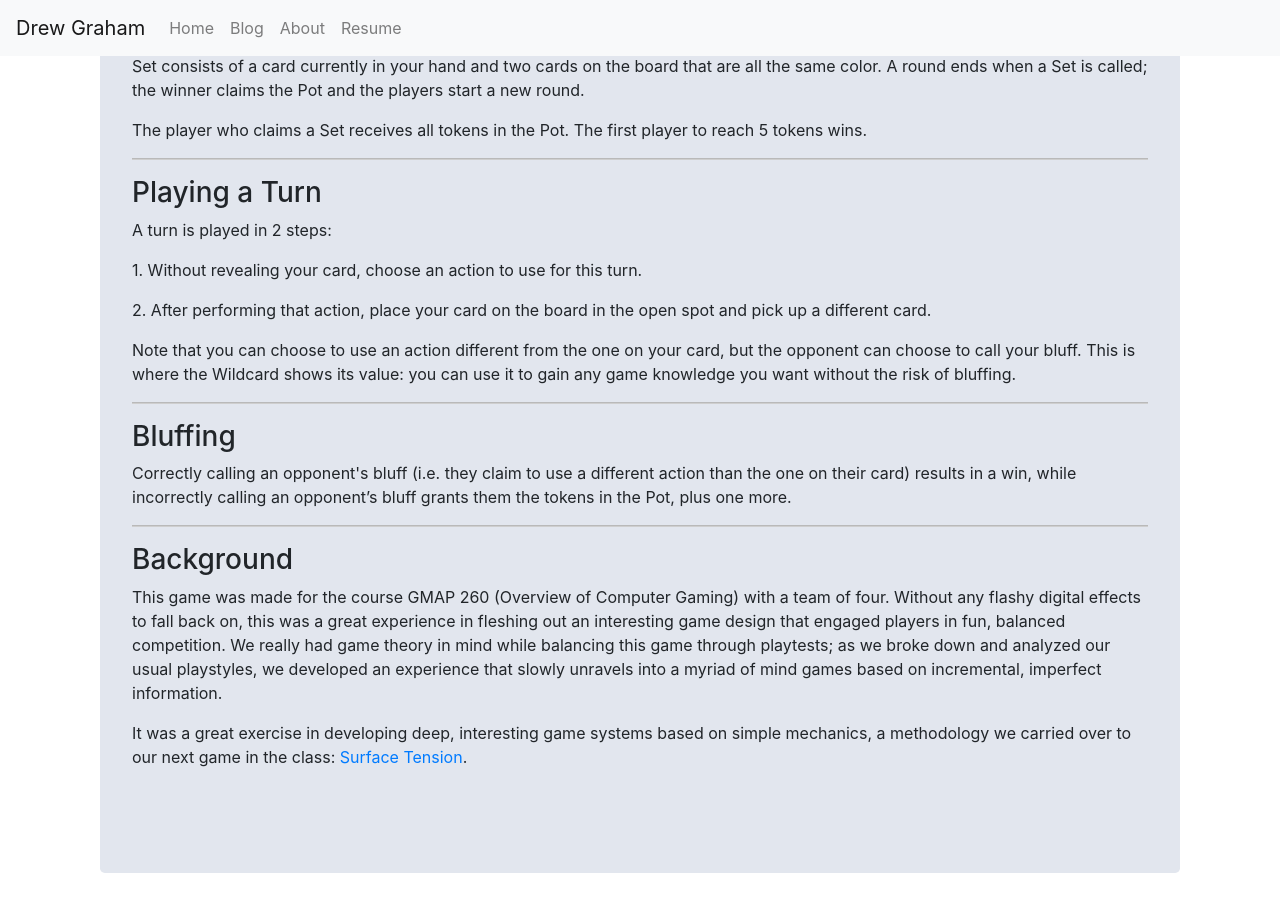
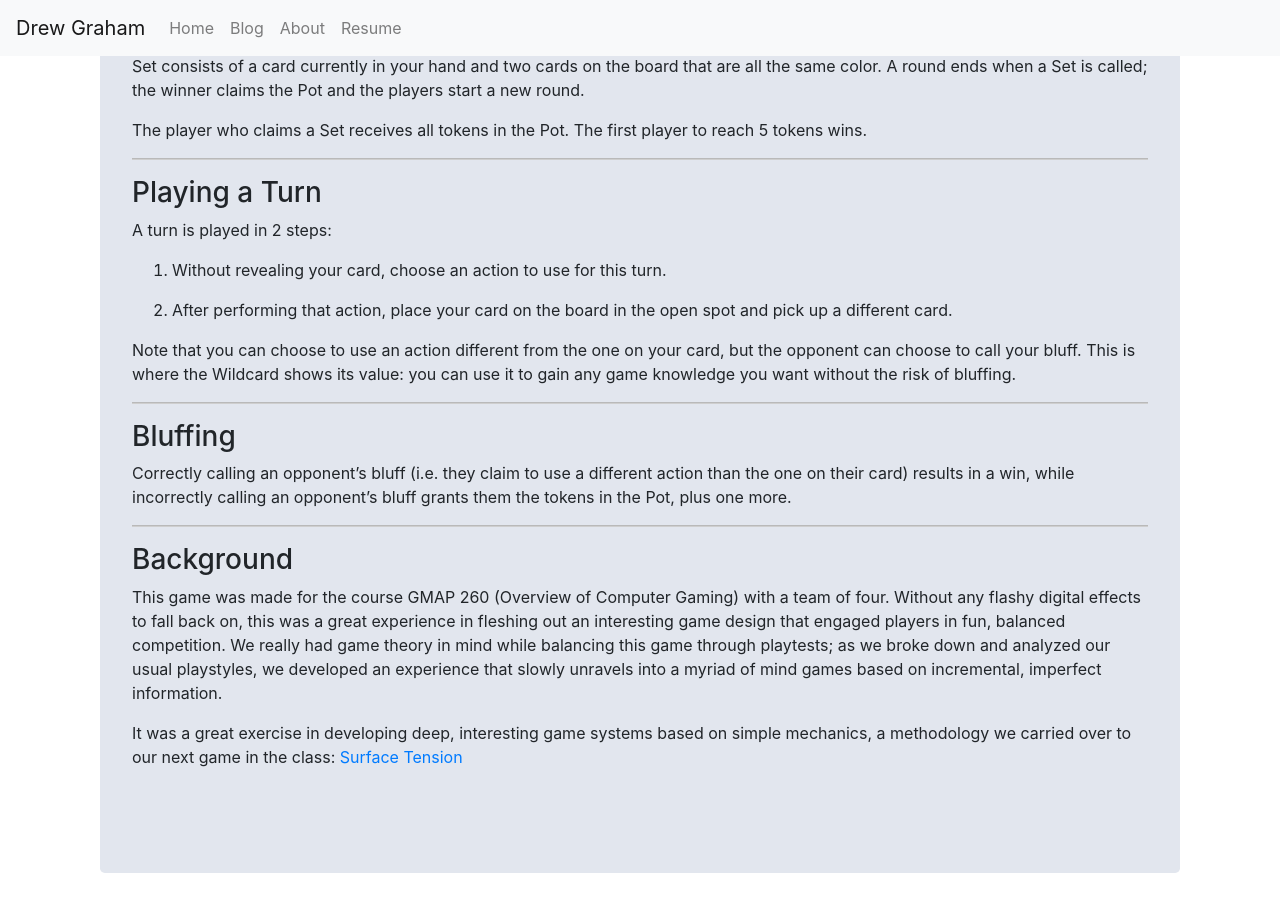
Before and after one commit to dmg9626/dmg9626.github.io, a Jekyll site: the page built from games/perceive-n-deceive.md, in a window 1280 px wide and 900 px high, scrolled down 2308 px. Built offline with Jekyll 4.4.1, drawn with Linux system fonts in a browser that asks for light colours; nearby versions of some CDN libraries; library files that are not in the unit come from our copies.

Commit message:
converted rest of game pages from HTML to markdown

```diff
--- a/games/perceive-n-deceive.md
+++ b/games/perceive-n-deceive.md
@@ -4,32 +4,42 @@
 game_id: perceive-n-deceive
 source: site/games
 ---
-<h3>Description</h3>
-<p>The objective of Perceive n’ Deceive is to collect a set of 3 cards of the same color. There are a total of 10 cards: 9 of them have a color (Red, Blue, Green) and an action (Spy, Psychic,Thief). The Wildcard is considered to be a Spy, Psychic and Thief; however, it has no color and cannot form a set.</p>
-<p>A game is played on a board with a 3x3 grid of cards laid face down. The game is round-based, with players taking turns playing actions; who goes first is decided between players or by coin flip.</p>
+### Description
 
-<hr>
+The objective of Perceive n’ Deceive is to collect a set of 3 cards of the same color. There are a total of 10 cards: 9 of them have a color (Red, Blue, Green) and an action (Spy, Psychic,Thief). The Wildcard is considered to be a Spy, Psychic and Thief; however, it has no color and cannot form a set.
 
-<h3>Goal</h3>
-<p>The main goal of a round is to identify and claim a Set from the array of cards in order to win tokens (the Pot starts at 1 each round). A Set consists of a card currently in your hand and two cards on the board that are all the same color. A round ends when a Set is called; the winner claims the Pot and the players start a new round.</p>
-<p>The player who claims a Set receives all tokens in the Pot. The first player to reach 5 tokens wins.</p>
+A game is played on a board with a 3x3 grid of cards laid face down. The game is round-based, with players taking turns playing actions; who goes first is decided between players or by coin flip.
 
-<hr>
+---
 
-<h3>Playing a Turn</h3>
-<p>A turn is played in 2 steps:</p>
-<p>1. Without revealing your card, choose an action to use for this turn.</p>
-<p>2. After performing that action, place your card on the board in the open spot and pick up a different card.</p>
-<p>Note that you can choose to use an action different from the one on your card, but the opponent can choose to call your bluff. This is where the Wildcard shows its value: you can use it to gain any game knowledge you want without the risk of bluffing.</p>
+### Goal
 
-<hr>
+The main goal of a round is to identify and claim a Set from the array of cards in order to win tokens (the Pot starts at 1 each round). A Set consists of a card currently in your hand and two cards on the board that are all the same color. A round ends when a Set is called; the winner claims the Pot and the players start a new round.
 
-<h3>Bluffing</h3>
-<p>Correctly calling an opponent's bluff (i.e. they claim to use a different action than the one on their card) results in a win, while incorrectly calling an opponent’s bluff grants them the tokens in the Pot, plus one more.</p>
+The player who claims a Set receives all tokens in the Pot. The first player to reach 5 tokens wins.
 
-<hr>
+---
 
-<h3>Background</h3>
-<p>This game was made for the course GMAP 260 (Overview of Computer Gaming) with a team of four. Without any flashy digital effects to fall back on, this was a great experience in fleshing out an interesting game design that engaged players in fun, balanced competition. We really had game theory in mind while balancing this game through playtests; as we broke down and analyzed our usual playstyles, we developed an experience that slowly unravels into a myriad of mind games based on incremental, imperfect information.</p>
-<p>It was a great exercise in developing deep, interesting game systems based on simple mechanics, a methodology we carried over to our next game in the class: <a href="surface-tension">Surface Tension</a>.
-</p>
+### Playing a Turn
+
+A turn is played in 2 steps:
+
+1. Without revealing your card, choose an action to use for this turn.
+
+2. After performing that action, place your card on the board in the open spot and pick up a different card.
+
+Note that you can choose to use an action different from the one on your card, but the opponent can choose to call your bluff. This is where the Wildcard shows its value: you can use it to gain any game knowledge you want without the risk of bluffing.
+
+---
+
+### Bluffing
+
+Correctly calling an opponent's bluff (i.e. they claim to use a different action than the one on their card) results in a win, while incorrectly calling an opponent’s bluff grants them the tokens in the Pot, plus one more.
+
+---
+
+### Background
+
+This game was made for the course GMAP 260 (Overview of Computer Gaming) with a team of four. Without any flashy digital effects to fall back on, this was a great experience in fleshing out an interesting game design that engaged players in fun, balanced competition. We really had game theory in mind while balancing this game through playtests; as we broke down and analyzed our usual playstyles, we developed an experience that slowly unravels into a myriad of mind games based on incremental, imperfect information.
+
+It was a great exercise in developing deep, interesting game systems based on simple mechanics, a methodology we carried over to our next game in the class: [Surface Tension](/games/surface-tension)
```
Also changed, not shown: games/holy-tester.md (+13 -25 lines), games/its-haunt-time.md (+13 -11 lines), games/surface-tension.md (+9 -7 lines).
